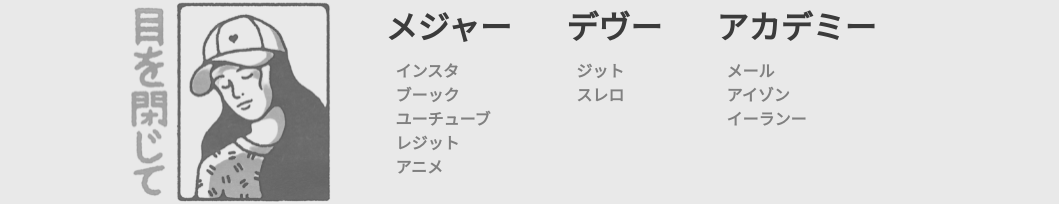
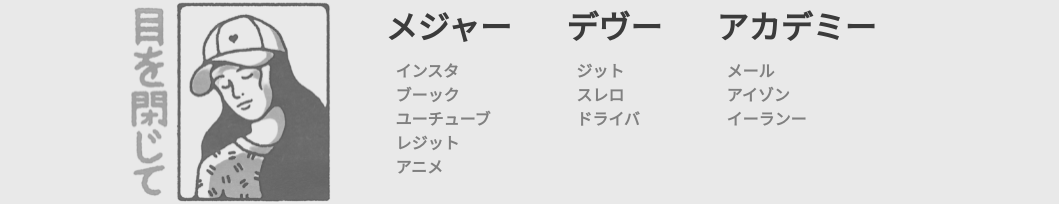
Before and after one commit to Dingnh/nicodin, a React (Create React App) app: page / in a window 1280 px wide. Shown: the part 298-502 px from the top of the page, without its empty margins (109-1168 px from the left). Built offline with nearby package versions, Linux system fonts and the light colour scheme; a web font is replaced by a local one.

Commit message:
new link

```diff
--- a/src/data.js
+++ b/src/data.js
@@ -29,6 +29,10 @@
     {
       link: "スレロ",
       linkdir: "https://www.trello.com/"
+    },
+    {
+      link: "ドライバ",
+      linkdir: "https://drive.google.com/drive/u/1/folders/1nuiCtORLC1NkBcz4rfFN73o3zFmYaWA_"
     }
   ],
   education: [
```
